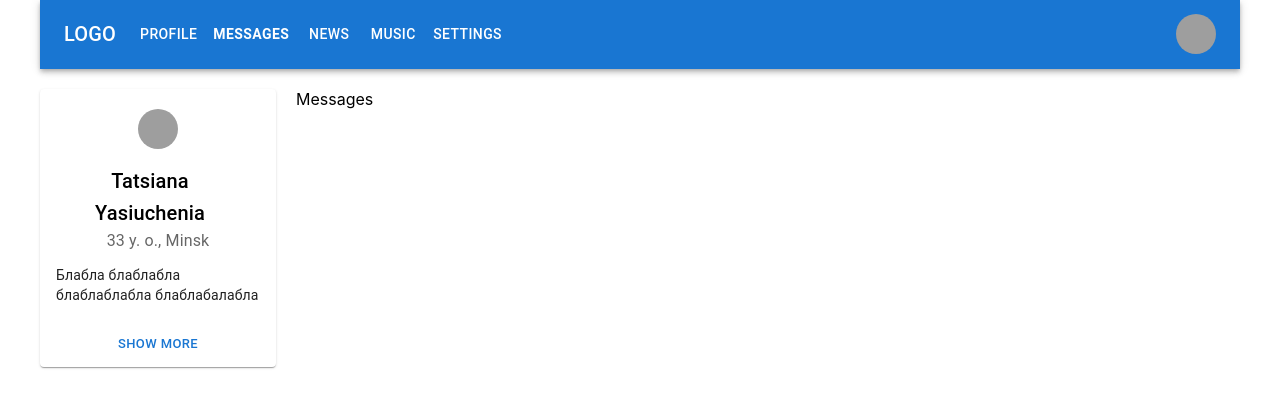
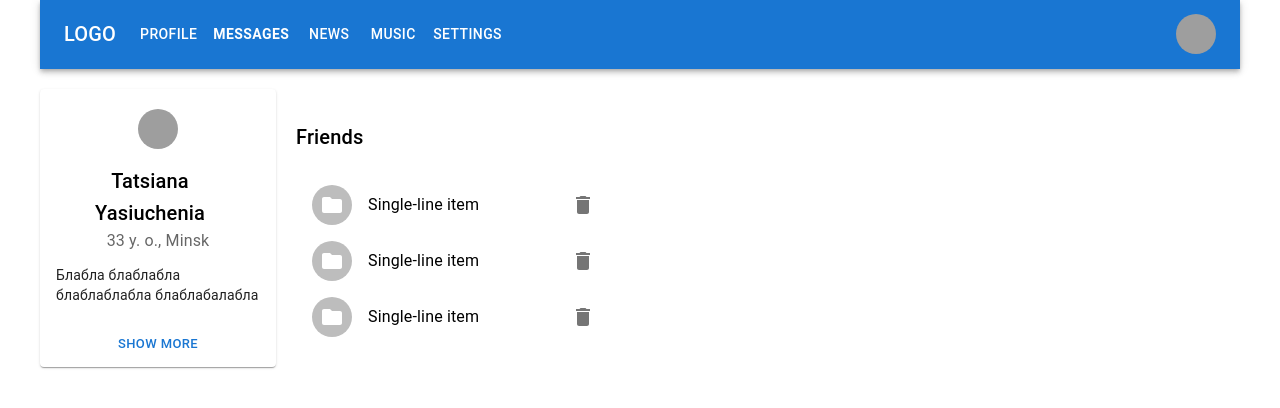
Before and after one commit to tasergeevna/react-samurai, a React (Create React App) app: page /messages in a window 1280 px wide. Shown: the top 408 px of the page. Built offline with nearby package versions, Linux system fonts and the light colour scheme; grey boxes are pictures that could not be loaded.

Commit message:
feat: contacts list added

```diff
--- a/src/App.css
+++ b/src/App.css
@@ -24,13 +24,19 @@
   font-style: italic;
 }
 
-.content-container {
+.posts-container {
   display: grid;
   grid-template-columns: repeat(3, 1fr);
   column-gap: 10px;
   row-gap: 20px;
 }
 
+.messages-container {
+  display: grid;
+  grid-template-columns: 1fr 2fr;
+  column-gap: 10px;
+}
+
 .active {
   font-weight: 700;
 }
--- a/src/App.js
+++ b/src/App.js
@@ -14,13 +14,11 @@
       <div className="app-wrapper">
         <Header />
         <div className="account">
-            <Profile />
-          <div className="content-container">
+          <Profile />
           <Routes>
             <Route path="/posts" element={<Posts />} />
             <Route path="/messages" element={<Messages />} />
           </Routes>
-          </div>
         </div>
       </div>
     </Router>
--- /dev/null
+++ b/src/components/Contacts.jsx
@@ -0,0 +1,60 @@
+import * as React from 'react';
+import { styled } from '@mui/material/styles';
+import Box from '@mui/material/Box';
+import List from '@mui/material/List';
+import ListItem from '@mui/material/ListItem';
+import ListItemAvatar from '@mui/material/ListItemAvatar';
+import ListItemText from '@mui/material/ListItemText';
+import Avatar from '@mui/material/Avatar';
+import IconButton from '@mui/material/IconButton';
+import Typography from '@mui/material/Typography';
+import FolderIcon from '@mui/icons-material/Folder';
+import DeleteIcon from '@mui/icons-material/Delete';
+
+function generate(element) {
+  return [0, 1, 2].map((value) =>
+    React.cloneElement(element, {
+      key: value,
+    }),
+  );
+}
+
+const Demo = styled('div')(({ theme }) => ({
+  backgroundColor: theme.palette.background.paper,
+}));
+
+export default function Contacts() {
+  const [dense, setDense] = React.useState(false);
+  const [secondary, setSecondary] = React.useState(false);
+
+  return (
+    <Box >
+        <Typography sx={{ mt: 4, mb: 2 }} variant="h6" component="div">
+        Friends
+        </Typography>
+        <Demo>
+        <List dense={dense}>
+            {generate(
+            <ListItem
+                secondaryAction={
+                <IconButton edge="end" aria-label="delete">
+                    <DeleteIcon />
+                </IconButton>
+                }
+            >
+                <ListItemAvatar>
+                <Avatar>
+                    <FolderIcon />
+                </Avatar>
+                </ListItemAvatar>
+                <ListItemText
+                primary="Single-line item"
+                secondary={secondary ? 'Secondary text' : null}
+                />
+            </ListItem>,
+            )}
+        </List>
+        </Demo>
+    </Box>
+  );
+}
--- a/src/components/Messages.jsx
+++ b/src/components/Messages.jsx
@@ -1,9 +1,13 @@
 import React from "react";
+
+import Contacts from "./Contacts";
 
 
 const Messages = (props) => {
     return (
-        <div>Messages</div>
+        <div className="messages-container">
+            <Contacts />
+        </div>
     )
 }
 
--- a/src/components/Posts.jsx
+++ b/src/components/Posts.jsx
@@ -35,8 +35,8 @@
 
 const Posts = () => {
   return (
-    posts.map((item, index) =>
-      <Post item={item} key={index}/>)
+    <div className="posts-container">{posts.map((item, index) =>
+      <Post item={item} key={index}/>)}</div>
   )
 }
 
```
